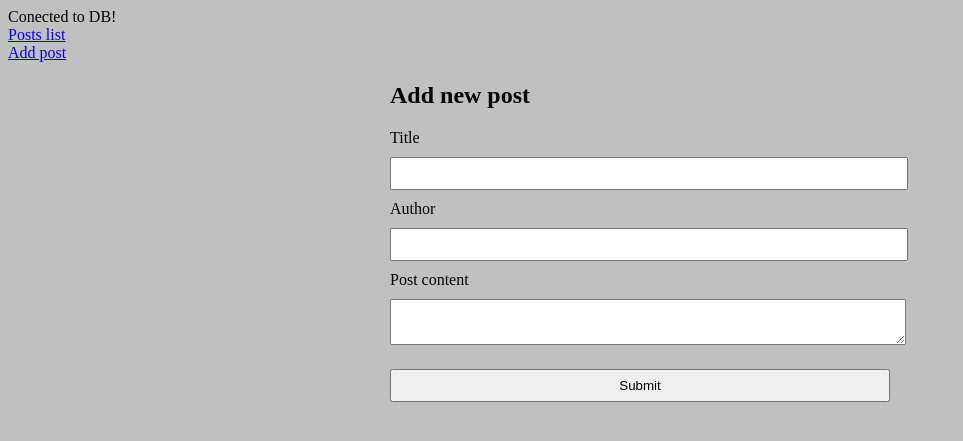
After one commit to adamgie402/phpblog, a PHP site: page /php_blog/newpost.php in a window 1280 px wide. The commit adds this page. Shown: the top 441 px of the page, without its empty margins (0-963 px from the left). Run offline with PHP 8.4, Linux system fonts and the light colour scheme.

Commit message:
add new post functionality released

```diff
--- a/configuration.php
+++ b/configuration.php
@@ -9,3 +9,6 @@ define('DB_HOST', 'localhost');
 define('DB_USER', 'root');
 define('DB_PASSWORD', '');
 define('DB_NAME', 'a_phpblog');
+
+
+?>
--- a/header.php
+++ b/header.php
@@ -6,8 +6,9 @@
     <meta name="viewport" content="width=device-width, initial-scale=1.0">
     <title>PHP Blog</title>
     <style>
-        body { background-color: whitesmoke;}
+        body { background-color: silver;}
         article { max-width: 500px; margin: 0 auto;}
+        textarea, input { margin: 10px 0; padding: 7px; width: 100%; }
     </style>
 </head>
 
@@ -17,3 +18,8 @@
     require('configuration.php');
     require('db.php');
 ?>
+
+<nav>
+    <a href="<?php echo ROOT_URL?>">Posts list</a><br>
+    <a href="<?php echo ROOT_URL?>newpost.php">Add post</a>
+</nav>
--- a/index.php
+++ b/index.php
@@ -2,7 +2,8 @@
 <?php
     require('header.php');
 
-    $query = 'SELECT * FROM posts'; // treść zapytania sql
+    $query = 'SELECT * FROM posts ORDER BY created_at DESC'; // treść zapytania sql
+
     $qresult = mysqli_query($connection, $query); // zapytanie do DB
     $posts = mysqli_fetch_all($qresult, MYSQLI_ASSOC); // konwersja odpowiedzi do tablicy asocjacyjnej
     mysqli_free_result($qresult); // zwalnianie pamięci zajętej przez odpowiedź z DB
@@ -12,7 +13,6 @@
 <article>
     <h1>Posty</h1>
     <hr>
-
     <?php foreach ($posts as $post): ?>
         <h3>Title: <?php echo $post['title']; ?></h3>
         <h5>Date: <?php echo $post['created_at'] . ", Author: " . $post['author']; ?></h5>
--- /dev/null
+++ b/newpost.php
@@ -0,0 +1,38 @@
+<?php require('header.php'); ?>
+
+<?php
+    if (isset($_POST['submit'])) {
+        $author = mysqli_real_escape_string($connection, $_POST['author']);
+        $title = mysqli_real_escape_string($connection, $_POST['title']);
+        $body = mysqli_real_escape_string($connection, $_POST['body']);
+
+        $query = "INSERT INTO posts(author,title,body) VALUES ('$author','$title','$body')";
+
+        if ($author && $title && $body) {
+            if (mysqli_query($connection, $query)) {
+                header('Location: ' . ROOT_URL . '');
+            } else {
+                echo 'ERROR: ' . mysqli_error($connection);
+            }
+        }
+
+
+    }
+
+?>
+
+<article>
+    <h1>Add new post</h1>
+
+    <form method="POST" action="<?php $_SERVER['PHP_SELF']; ?>">
+        <label>Title</label><br>
+        <input type="text" name="title"><br>
+        <label>Author</label><br>
+        <input type="text" name="author"><br>
+        <label>Post content</label><br>
+        <textarea name="body"></textarea><br>
+        <input type="submit" name="submit">
+    </form>
+</article>
+
+<?php include('footer.php'); ?>
```
